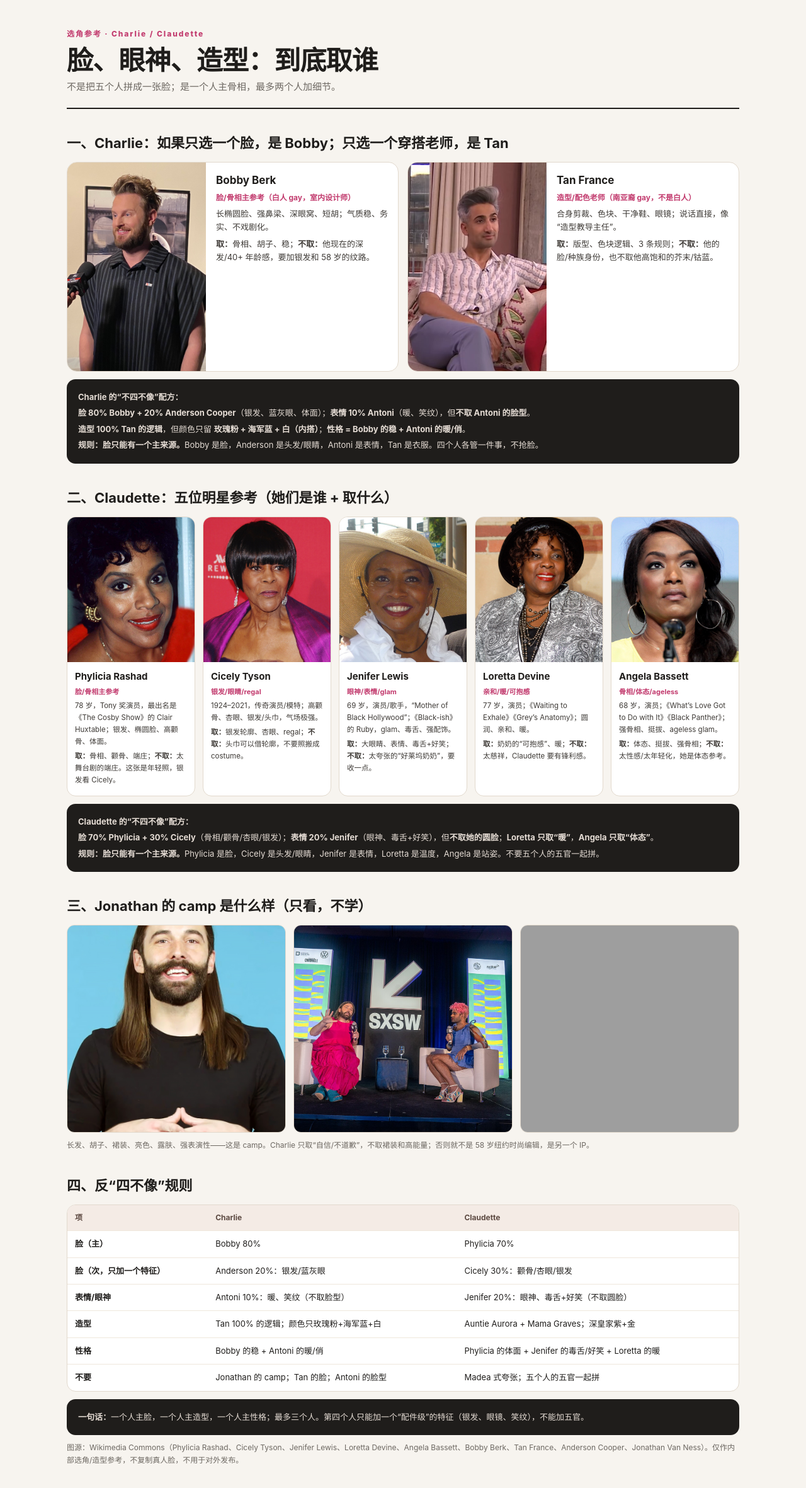
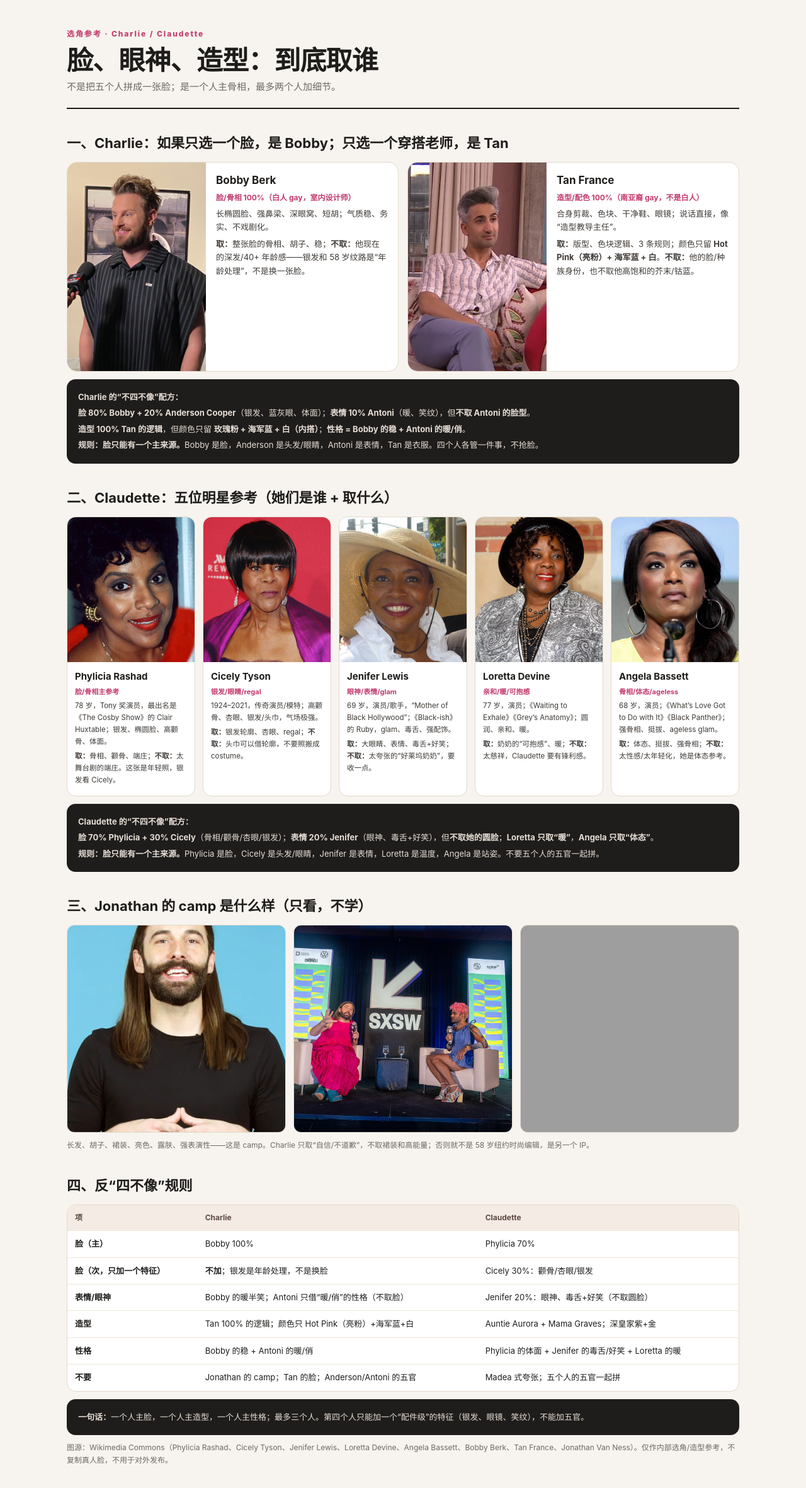
Before and after one commit to feifandiv/virtual-ip-report, a plain HTML site: page granny/casting/index.html in a window 1280 px wide. Shown: the whole page at 63% size. Drawn offline with Linux system fonts and the light colour scheme; grey boxes are pictures that could not be loaded.

Commit message:
Switch Charlie to hot pink and Bobby/Tan casting

```diff
--- a/granny/casting/index.html
+++ b/granny/casting/index.html
@@ -43,11 +43,11 @@ table{width:100%;border-collapse:collapse;font-size:13px}th,td{padding:10px 12px
 <div class="duo">
   <div class="person">
     <img src="images/bobby.jpg" alt="Bobby Berk">
-    <div class="body"><h3>Bobby Berk</h3><div class="meta">脸/骨相主参考（白人 gay，室内设计师）</div><p>长椭圆脸、强鼻梁、深眼窝、短胡；气质稳、务实、不戏剧化。</p><p><b>取：</b>骨相、胡子、稳；<b>不取：</b>他现在的深发/40+ 年龄感，要加银发和 58 岁的纹路。</p></div>
+    <div class="body"><h3>Bobby Berk</h3><div class="meta">脸/骨相 100%（白人 gay，室内设计师）</div><p>长椭圆脸、强鼻梁、深眼窝、短胡；气质稳、务实、不戏剧化。</p><p><b>取：</b>整张脸的骨相、胡子、稳；<b>不取：</b>他现在的深发/40+ 年龄感——银发和 58 岁纹路是“年龄处理”，不是换一张脸。</p></div>
   </div>
   <div class="person">
     <img src="images/tan.jpg" alt="Tan France">
-    <div class="body"><h3>Tan France</h3><div class="meta">造型/配色老师（南亚裔 gay，不是白人）</div><p>合身剪裁、色块、干净鞋、眼镜；说话直接，像“造型教导主任”。</p><p><b>取：</b>版型、色块逻辑、3 条规则；<b>不取：</b>他的脸/种族身份，也不取他高饱和的芥末/钴蓝。</p></div>
+    <div class="body"><h3>Tan France</h3><div class="meta">造型/配色 100%（南亚裔 gay，不是白人）</div><p>合身剪裁、色块、干净鞋、眼镜；说话直接，像“造型教导主任”。</p><p><b>取：</b>版型、色块逻辑、3 条规则；颜色只留 <b>Hot Pink（亮粉）+ 海军蓝 + 白</b>。<b>不取：</b>他的脸/种族身份，也不取他高饱和的芥末/钴蓝。</p></div>
   </div>
 </div>
 
@@ -85,17 +85,17 @@ table{width:100%;border-collapse:collapse;font-size:13px}th,td{padding:10px 12px
 <div class="table-wrap"><table>
 <thead><tr><th>项</th><th>Charlie</th><th>Claudette</th></tr></thead>
 <tbody>
-<tr><td><b>脸（主）</b></td><td>Bobby 80%</td><td>Phylicia 70%</td></tr>
-<tr><td><b>脸（次，只加一个特征）</b></td><td>Anderson 20%：银发/蓝灰眼</td><td>Cicely 30%：颧骨/杏眼/银发</td></tr>
-<tr><td><b>表情/眼神</b></td><td>Antoni 10%：暖、笑纹（不取脸型）</td><td>Jenifer 20%：眼神、毒舌+好笑（不取圆脸）</td></tr>
-<tr><td><b>造型</b></td><td>Tan 100% 的逻辑；颜色只玫瑰粉+海军蓝+白</td><td>Auntie Aurora + Mama Graves；深皇家紫+金</td></tr>
+<tr><td><b>脸（主）</b></td><td>Bobby 100%</td><td>Phylicia 70%</td></tr>
+<tr><td><b>脸（次，只加一个特征）</b></td><td><b>不加</b>；银发是年龄处理，不是换脸</td><td>Cicely 30%：颧骨/杏眼/银发</td></tr>
+<tr><td><b>表情/眼神</b></td><td>Bobby 的暖半笑；Antoni 只借“暖/俏”的性格（不取脸）</td><td>Jenifer 20%：眼神、毒舌+好笑（不取圆脸）</td></tr>
+<tr><td><b>造型</b></td><td>Tan 100% 的逻辑；颜色只 Hot Pink（亮粉）+海军蓝+白</td><td>Auntie Aurora + Mama Graves；深皇家紫+金</td></tr>
 <tr><td><b>性格</b></td><td>Bobby 的稳 + Antoni 的暖/俏</td><td>Phylicia 的体面 + Jenifer 的毒舌/好笑 + Loretta 的暖</td></tr>
-<tr><td><b>不要</b></td><td>Jonathan 的 camp；Tan 的脸；Antoni 的脸型</td><td>Madea 式夸张；五个人的五官一起拼</td></tr>
+<tr><td><b>不要</b></td><td>Jonathan 的 camp；Tan 的脸；Anderson/Antoni 的五官</td><td>Madea 式夸张；五个人的五官一起拼</td></tr>
 </tbody></table></div>
 
 <div class="quote">
   <p><b>一句话：</b>一个人主脸，一个人主造型，一个人主性格；最多三个人。第四个人只能加一个“配件级”的特征（银发、眼镜、笑纹），不能加五官。</p>
 </div>
 
-<p class="note">图源：Wikimedia Commons（Phylicia Rashad、Cicely Tyson、Jenifer Lewis、Loretta Devine、Angela Bassett、Bobby Berk、Tan France、Anderson Cooper、Jonathan Van Ness）。仅作内部选角/造型参考，不复制真人脸，不用于对外发布。</p>
+<p class="note">图源：Wikimedia Commons（Phylicia Rashad、Cicely Tyson、Jenifer Lewis、Loretta Devine、Angela Bassett、Bobby Berk、Tan France、Jonathan Van Ness）。仅作内部选角/造型参考，不复制真人脸，不用于对外发布。</p>
 </div></body></html>
```
Also changed, not shown: granny/index.html (+12 -12 lines), granny/screens/color-board.png.
